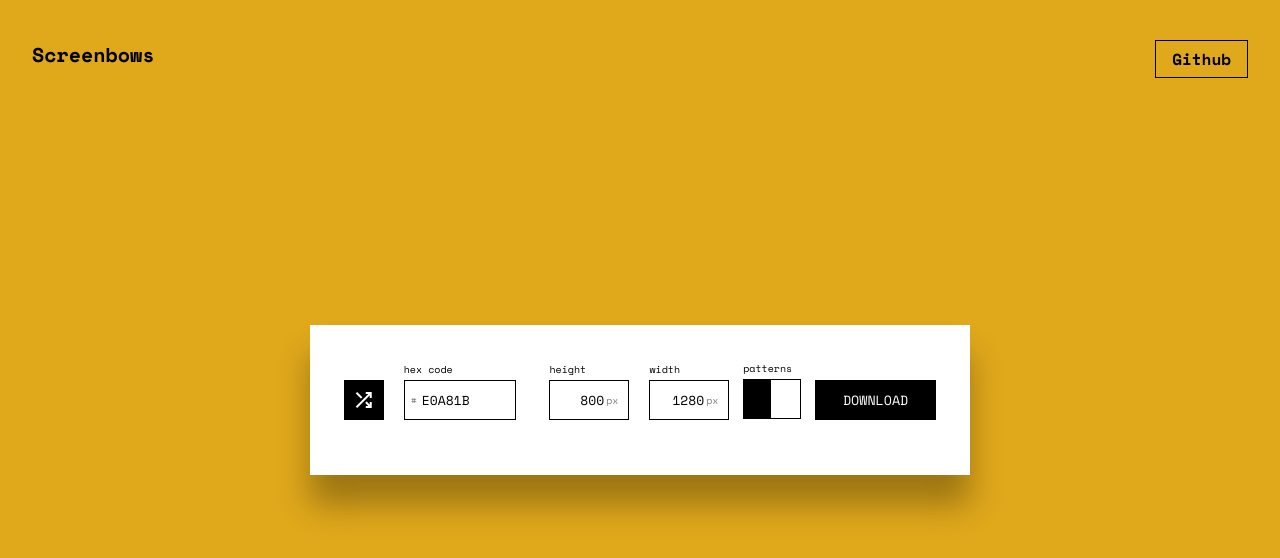
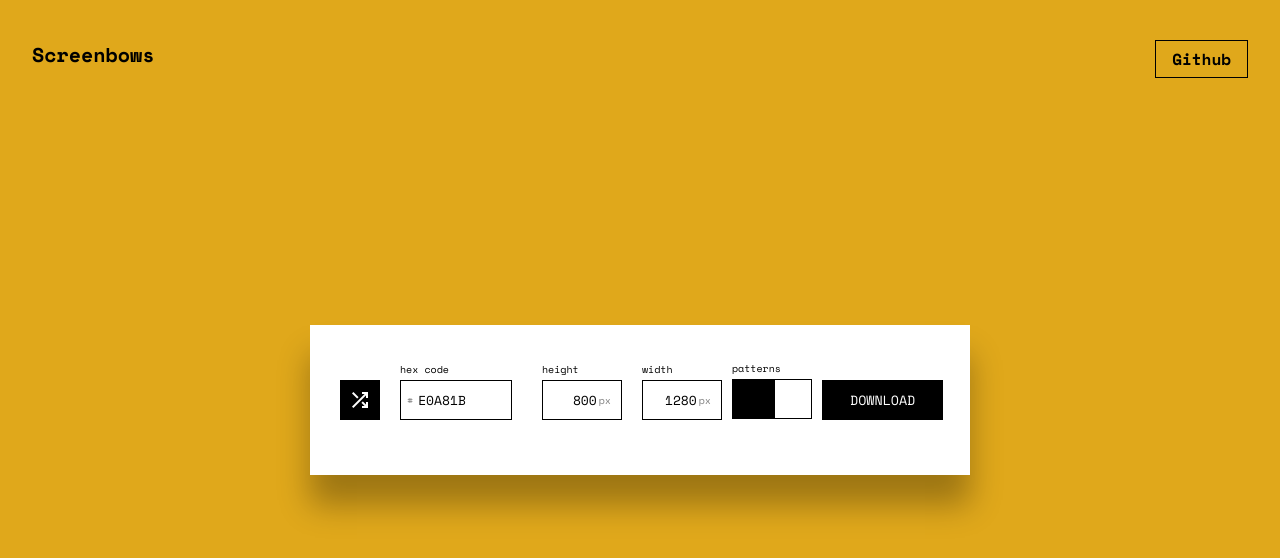
Before and after one commit to manancodes/Screenbows, a React (Create React App) app: page / in a window 1280 px wide. Shown: the top 558 px of the page. Built offline with nearby package versions, Linux system fonts and the light colour scheme.

Commit message:
fixed button color and spacing

```diff
--- a/src/Components/Console/console.module.css
+++ b/src/Components/Console/console.module.css
@@ -113,6 +113,51 @@ span {
   display: flex;
   justify-content: space-between;
 }
+
+.patternBtn {
+  padding: 0px 28px;
+  margin-right: 10px;
+}
+
+.console .patternBtn {
+  width: 80px;
+  height: 40px;
+  background-color: transparent;
+  position: relative;
+  border: 1px solid black;
+  transition: background-color 0.3s;
+  cursor: pointer;
+  overflow: hidden;
+}
+
+.console .toggleContainer {
+  width: 80px;
+  height: 40px;
+  display: flex;
+  position: absolute;
+  left: 0;
+  transition: transform 0.3s;
+  top: 0;
+}
+
+.console .toggleSwitch {
+  width: 40px;
+  height: 40px;
+  border: 1px solid black;
+  position: absolute;
+  transition: transform 0.3s;
+  top: 0;
+}
+
+.console .toggleSwitch.on {
+  transform: translateX(40px);
+  background-color: black;
+}
+
+.console .toggleSwitch.off {
+  background-color: black;
+}
+
 @media only screen and (max-width: 720px) {
   .console {
     width: 50%;
@@ -151,48 +196,3 @@ span {
     padding-top: 20px;
   }
 }
-.patternBtn {
-  padding: 0px 28px;
-  margin-right: 10px;
-}
-
-.console .patternBtn {
-  width: 40px;
-  height: 40px;
-  background-color: transparent;
-  position: relative;
-  border: 1px solid black;
-  transition: background-color 0.3s;
-  cursor: pointer;
-  overflow: hidden;
-}
-
-.console .toggleContainer {
-  width: 40px;
-  height: 40px;
-  display: flex;
-  position: absolute;
-  left: 0;
-  transition: transform 0.3s;
-  top: 0;
-}
-
-.console .toggleSwitch {
-  width: 25px;
-  height: 40px;
-  background-color: white;
-  border: 1px solid black;
-  position: absolute;
-  transition: transform 0.3s;
-  top: 0;
-}
-
-.console .toggleSwitch.on {
-  transform: translateX(30px);
-  background-color: green;
-  border-color: green;
-}
-
-.console .toggleSwitch.off {
-  background-color: black;
-}
```
